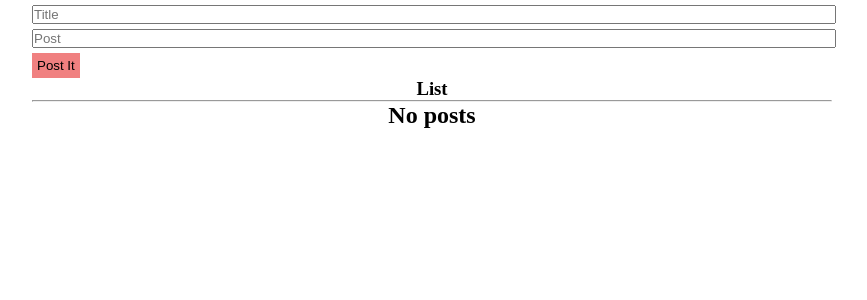
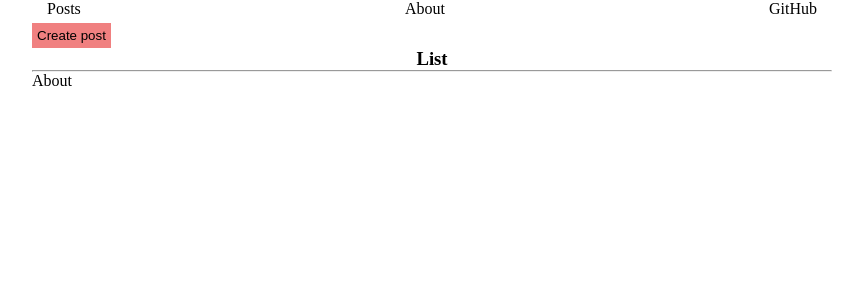
Before and after one commit to denysMoon/to-do-react-2, a React (Create React App) app: page /about in a window 1280 px wide. Shown: the top 300 px of the page, without its empty margins (208-1075 px from the left). Built offline with nearby package versions, Linux system fonts and the light colour scheme.

Commit message:
add routing

```diff
--- a/package.json
+++ b/package.json
@@ -9,6 +9,7 @@
     "moment": "^2.29.1",
     "react": "^17.0.2",
     "react-dom": "^17.0.2",
+    "react-router-dom": "^5.2.1",
     "react-scripts": "4.0.3",
     "react-transition-group": "^4.4.2",
     "web-vitals": "^1.0.1"
--- a/src/App.js
+++ b/src/App.js
@@ -1,20 +1,54 @@
 import './styles/App.css';
+
+import {
+  BrowserRouter as Router,
+  Switch,
+  Route,
+  Redirect
+} from "react-router-dom";
 
 import PostList from './components/PostList/PostList';
 import { useState } from 'react';
 import Form from './components/Form/Form';
+import NavBar from './components/NavBar/NavBar';
+import About from './components/About/About';
+import AppRouter from './components/AppRouter';
+import FormModal from './components/UI/FormModal/FormModal';
+import Button from './components/UI/button/Button';
 
 function App() {
   const [posts, setPost] = useState([])
 
+  const [modal, setModal] = useState(false)
+
 
   return (
-    <div className="App">
-      <Form setPost={setPost} posts={posts} />
-      <h3 style={{textAlign: "center"}}>List</h3>
-      <hr style={{background: "black"}}></hr>
-      <PostList posts={posts} setPost={setPost} />
-    </div>
+    <Router>
+      <div className="App">
+        <NavBar />
+
+      <Button onClick={()=>setModal(true)}>
+        Create post
+      </Button>
+
+        <FormModal visible={modal} setVisible={setModal}>
+          <Form setPost={setPost} posts={posts} setModal={setModal} />
+        </FormModal>
+
+        <h3 style={{textAlign: "center"}}>List</h3>
+        <hr style={{background: "black"}}></hr>
+
+        <Switch>
+          <Route path="/posts" component={()=><PostList posts={posts} setPost={setPost} />} />
+          <Route path="/about" component={About} />
+          <Redirect to="/posts"/>
+        </Switch>
+
+        {/* <AppRouter /> */}
+
+        {/* <PostList posts={posts} setPost={setPost} /> */}
+      </div>
+    </Router>
   );
 }
 
--- /dev/null
+++ b/src/components/About/About.jsx
@@ -0,0 +1,9 @@
+const About = () =>{
+    return(
+        <div>
+            About
+        </div>
+    )
+}
+
+export default About
--- /dev/null
+++ b/src/components/AppRouter.jsx
@@ -0,0 +1,18 @@
+import { Switch, Route } from 'react-router-dom'
+
+
+
+const AppRouter = () =>{
+    return(
+    // <Switch>
+    //     <Route path="/posts" component={()=><PostList posts={posts} setPost={setPost} />} />
+    //     <Route path="/about" component={About} />
+    //     <Redirect to="/posts"/>
+    //   </Switch>
+        <div>
+
+        </div>
+    )
+}
+
+export default AppRouter
--- a/src/components/Form/Form.jsx
+++ b/src/components/Form/Form.jsx
@@ -2,7 +2,7 @@ import { useState } from 'react'
 import Button from '../UI/button/Button'
 import Input from '../UI/input/Input'
 
-const Form = ( { setPost, posts } ) =>{
+const Form = ( { setPost, posts, setModal } ) =>{
     const [inputTitle, setInputTitle] = useState('')
     const [inputPost, setInputPost] = useState('')
 
@@ -17,6 +17,8 @@ const Form = ( { setPost, posts } ) =>{
                 date: new Date()
             }
         ])
+
+        setModal(false)
 
         setInputTitle('')
         setInputPost('')
--- /dev/null
+++ b/src/components/NavBar/NavBar.jsx
@@ -0,0 +1,15 @@
+import { Link, Router } from "react-router-dom";
+
+const NavBar = () =>{
+    return(
+        <div className="nav-bar">
+            {/* <Router> */}
+                <Link to="/posts" activeClassName="active-link">Posts</Link>
+                <Link to="/about">About</Link>
+                <Link to="/github">GitHub</Link>
+            {/* </Router> */}
+        </div>
+    )
+}
+
+export default NavBar
--- a/src/components/PostItem/PostItem.jsx
+++ b/src/components/PostItem/PostItem.jsx
@@ -16,7 +16,7 @@ const PostItem = ( {title, post, posts, date, setPost} ) =>{
             </div>
             <div className="post-button">
                 <Button>Edit</Button>
-                <Button deletePost={deletePost} >Delete</Button>
+                <Button onClick={deletePost}>Delete</Button>
             </div>
         </div>
     )
--- /dev/null
+++ b/src/components/UI/FormModal/FormModal.jsx
@@ -0,0 +1,20 @@
+import s from './FormModal.module.css'
+
+const FormModal = ({children, visible, setVisible}) =>{
+
+    const rootClasses = [s.myModal]
+
+    if(visible){
+        rootClasses.push(s.active)
+    }
+
+    return(
+        <div className={rootClasses.join(' ')}>
+            <div className={s.content}>
+                {children}
+            </div>
+        </div>
+    )
+}
+
+export default FormModal
--- /dev/null
+++ b/src/components/UI/FormModal/FormModal.module.css
@@ -0,0 +1,23 @@
+.myModal{
+    position: fixed;
+    top: 0;
+    bottom: 0;
+    right: 0;
+    left: 0;
+    display: none;
+    background: rgba(0,0,0,0.5)
+}
+
+.myModal.active{
+    display: flex;
+    justify-content: center;
+    align-items: center;
+    border: 2px solid black;
+}
+
+.content{
+    padding: 25px;
+    border-radius: 10px;
+    min-width: 250px;
+    background: white;
+}
--- a/src/components/UI/button/Button.jsx
+++ b/src/components/UI/button/Button.jsx
@@ -1,8 +1,10 @@
 import s from './Button.module.css'
+
+// onClick={props.deletePost}
 
 const Button = ({ children ,...props}) =>{
     return(
-        <button onClick={props.deletePost} className={s.button}>
+        <button {...props} className={s.button}>
             {children}
         </button>
     )
--- a/src/styles/App.css
+++ b/src/styles/App.css
@@ -22,3 +22,22 @@
     flex-direction: column;
     justify-content: center;
 }
+.nav-bar{
+    /* width: 100%; */
+    margin-left: auto;
+    margin-right: auto;
+    padding: 0 15px;
+    display: flex;
+    justify-content: space-between;
+    align-items: center;
+}
+a{
+    text-decoration: none;
+    color: black;
+}
+a:hover{
+    text-decoration: underline;
+}
+.active-link{
+    color: green;
+}
```
Also changed, not shown: 2 other files (tests, documents, lock files or other folders).
